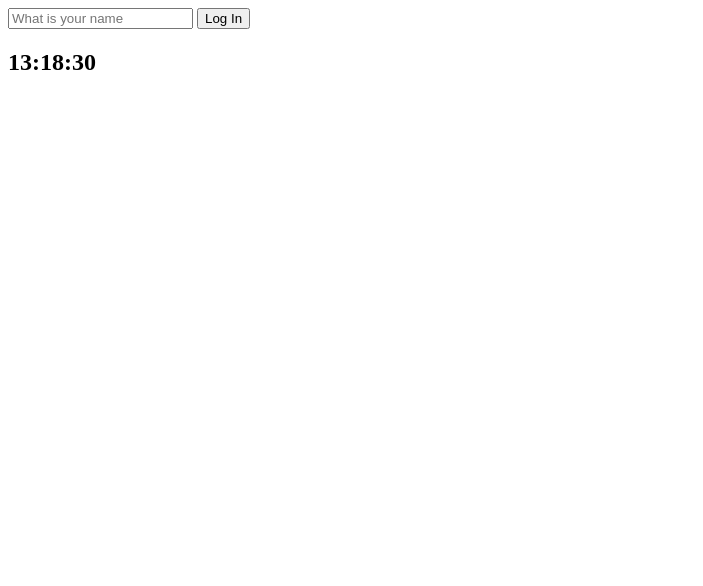
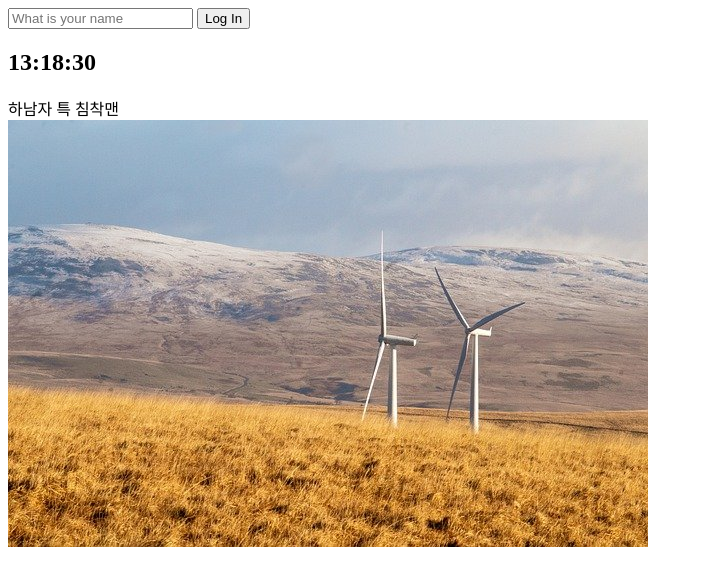
Before and after one commit to ssw6750/to-do-List, a plain HTML site: page index.html in a window 1280 px wide. Shown: the whole page, without its empty margins (0-703 px from the left). Drawn offline with Linux system fonts and the light colour scheme.

Commit message:
quotes and background

```diff
--- a/index.html
+++ b/index.html
@@ -14,7 +14,14 @@
     </form>
     <h2 id="clock">00:00:00</h2>
     <h1 id="greeting" class="hidden"></h1>
+    <div id="quote">
+        <span></span>
+        <span></span>
+    </div>
+    <!-- <img src="img/0.jpeg" /> -->
     <script src="js/greetings.js"></script>
     <script src="js/clock.js"></script>
+    <script src="js/quotes.js"></script>
+    <script src="js/background.js"></script>
 </body>
 </html>
--- /dev/null
+++ b/js/background.js
@@ -0,0 +1,9 @@
+const images = ["0.jpeg", "1.jpeg"];
+
+const chosenImage = images[Math.floor(Math.random() * images.length)];
+
+const bgImage = document.createElement("img");
+bgImage.src = `img/${chosenImage}`;
+
+console.log(bgImage);
+document.body.appendChild(bgImage);
--- /dev/null
+++ b/js/quotes.js
@@ -0,0 +1,18 @@
+const quotes = [
+  {
+    quote: "누군가는 해야되잖아",
+    author: "침착맨",
+  },
+  {
+    quote: "하남자 특",
+    author: "침착맨",
+  },
+];
+
+const quote = document.querySelector("#quote span:first-child");
+const author = document.querySelector("#quote span:last-child");
+
+const todaysQuote = quotes[Math.floor(Math.random() * quotes.length)];
+
+quote.innerText = todaysQuote.quote;
+author.innerText = todaysQuote.author;
```
Also changed, not shown: img/1.jpeg (added), 1 other file.
